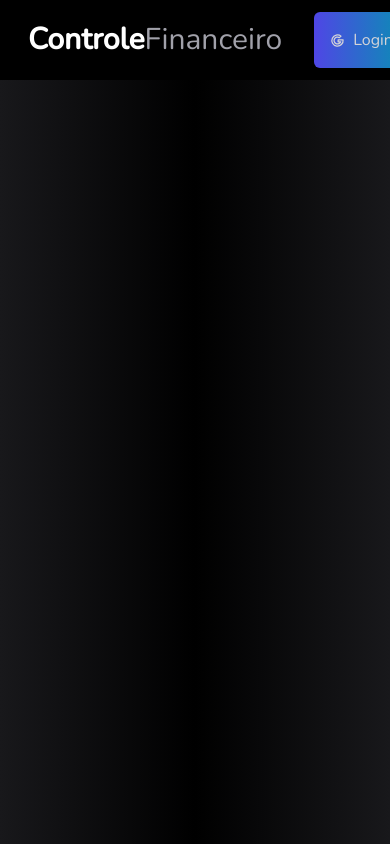
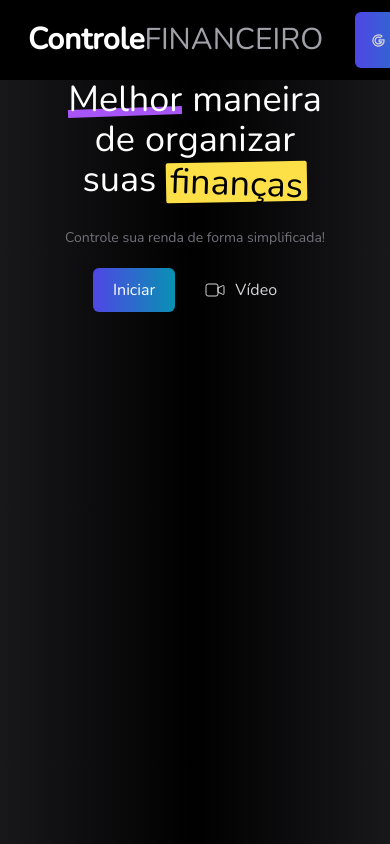
Before and after one commit to aristofaneslira/controle-financeiro, a Next.js app: page / in a window 390 px wide. Built offline with nearby package versions, Linux system fonts and the light colour scheme.

Commit message:
add image responsive

```diff
--- /dev/null
+++ b/src/components/landing/comum/ImagemResponsiva.tsx
@@ -0,0 +1,23 @@
+import Image from "next/image"
+
+interface ImagemResponsivaProps {
+    imagem: any
+    className?: string
+}
+
+export default function ImagemResponsiva(props: ImagemResponsivaProps) {
+    return (
+        <Image
+            src={props.imagem}
+            alt="Imagem"
+            className={`
+                w-[100%] h-[120px]
+                sm:w-[200px] sm:h-[330px]
+                md:w-[350px] md:h-[365px]
+                lg:w-[550px] lg:h-[365px]
+                rounded-xl object-cover
+                ${props.className ?? ''}
+            `}
+        />
+    )
+}
--- a/src/components/landing/comum/Logo.tsx
+++ b/src/components/landing/comum/Logo.tsx
@@ -2,7 +2,7 @@ export default function Logo() {
     return (
         <div className="text-3xl">
             <span className="font-black">Controle</span>
-            <span className="text-zinc-400 font-thin">Financeiro</span>
+            <span className="text-zinc-400 font-thin">FINANCEIRO</span>
         </div>
     )
 }
--- a/src/components/landing/destaque/Slogan.tsx
+++ b/src/components/landing/destaque/Slogan.tsx
@@ -1,12 +1,69 @@
+import { IconArrowRight, IconVideo } from "@tabler/icons-react"
+
 export default function Slogan() {
 
+function renderizarFrase() {
+        return (
+            <div className={`
+                flex flex-col items-center md:items-start text-4xl lg:text-6xl
+                text-white font-light
+            `}>
+                <div className="flex gap-2.5">
+                    <div className={`relative`}>
+                        <span className={`
+                            absolute bottom-1 left-0 w-full
+                            border-b-8 border-purple-500
+                            -rotate-2
+                        `}></span>
+                        <span className="relative">Melhor</span>
+                    </div>
+                    <div>maneira</div>
+                </div>
+                <div className="flex gap-2.5">
+                    <span>de</span>
+                    <span>organizar</span>
+                </div>
+                <div className="flex gap-2.5">
+                    <span>suas</span>
+                    <span className={`
+                        flex items-center p-1
+                        relative text-black
+                    `}>
+                        <span className="absolute -rotate-1 top-0.5 left-0 w-full h-5/6 bg-yellow-300 rounded-sm" />
+                        <span className="relative rotate-2 z-20">finanças</span>
+                    </span>
+                </div>
+            </div>
+        )
+    }
+
     return (
-        <div className={`
-        flex flex-col items-center md:items-sta
-        text-white font-light
-    `}>
-
-    </div>
+        <div className="flex flex-col justify-center gap-5">
+            {renderizarFrase()}
+            <div className="text-sm lg:text-lg font-thin text-zinc-500 text-center sm:text-left">
+                Controle sua renda de forma simplificada!
+            </div>
+            <div className="flex justify-center sm:justify-start items-center gap-2">
+                <div className={`
+                    flex items-center gap-2 cursor-pointer
+                    bg-gradient-to-r from-indigo-600 to-cyan-600
+                    text-white px-5 py-2.5 rounded-md
+                `}>
+                    <span className="font-thin md:text-sm text-base">
+                        Iniciar <span className="hidden sm:inline">Agora</span>
+                    </span>
+                    <IconArrowRight className="hidden lg:inline" stroke={1} />
+                </div>
+                <div className={`
+                    flex items-center gap-2 cursor-pointer
+                    text-zinc-300 px-5 py-2.5
+                `}>
+                    <IconVideo stroke={1} />
+                    <span className="font-thin md:text-sm text-base">
+                        <span className="hidden sm:inline">Assista o</span> Vídeo
+                    </span>
+                </div>
+            </div>
+        </div>
     )
-
 }
--- a/src/components/landing/destaque/index.tsx
+++ b/src/components/landing/destaque/index.tsx
@@ -1,10 +1,21 @@
 import Area from "../comum/Area";
 import Slogan from "./Slogan";
+import principal from "../../../../public/principal.jpg"
+import ImagemResponsiva from "../comum/ImagemResponsiva";
 
 export default function Destaque() {
     return (
         <Area id="inicio" className="pt-20">
-           <Slogan />
+            <div className={`
+                flex items-center justify-around
+                h-[500]
+            `}>
+                <Slogan />
+                <ImagemResponsiva
+                    imagem={principal}
+                    className="rotate-3 hidden md:inline"
+                />
+            </div>
         </Area>
     )
 }
```
Also changed, not shown: public/principal.jpg (added).
